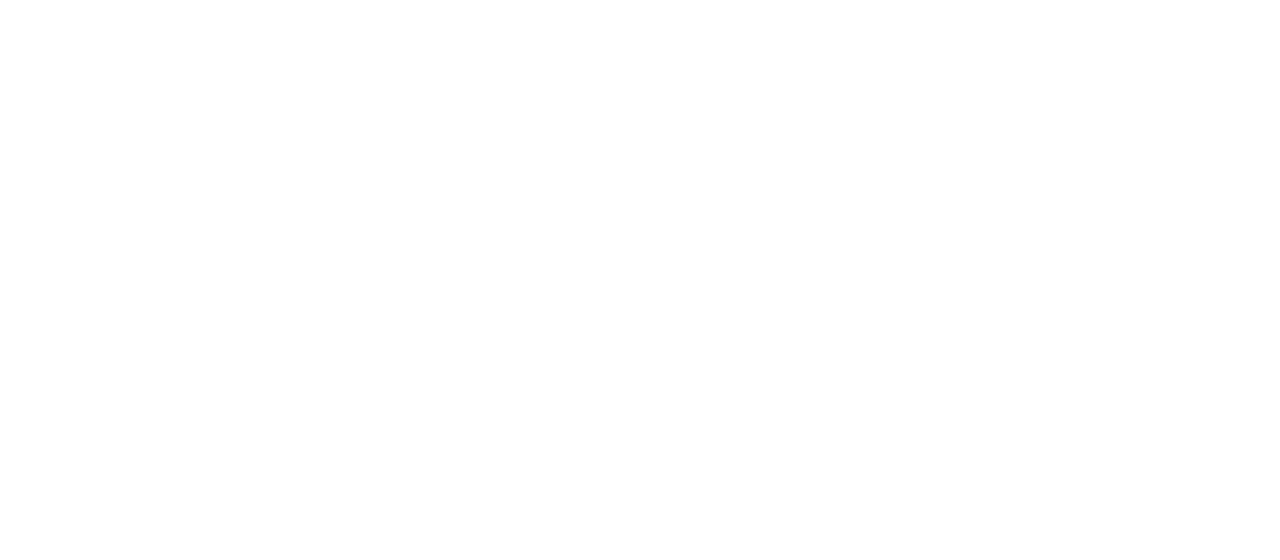
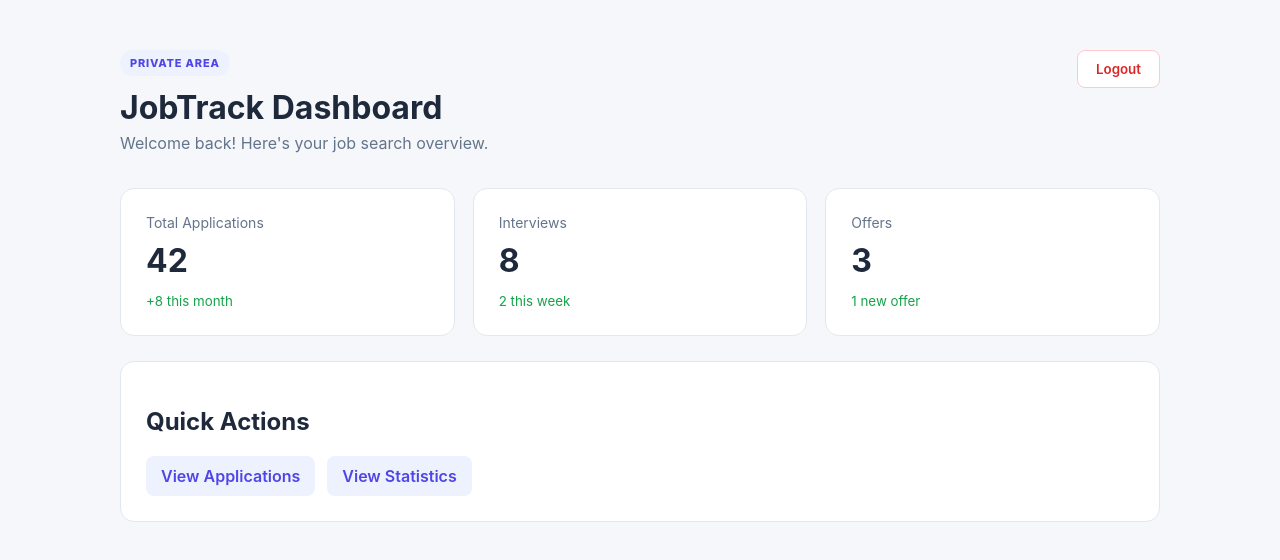
Before and after one commit to JaganReddy-33/100_Days_Full_Stack_Dev_Challenge, a React (Vite) app in the folder React_js/: page /dashboard in a window 1280 px wide. Shown: the top 560 px of the page. Built offline with nearby package versions, Linux system fonts and the light colour scheme; sample sign-in values are in the browser's storage.

Commit message:
Day 46: Learn React Router and routing patterns

```diff
--- a/React_js/src/DAY_46_Routing/4_Protected_Routes/App.jsx
+++ b/React_js/src/DAY_46_Routing/4_Protected_Routes/App.jsx
@@ -1,12 +1,43 @@
+import { Route, Routes } from "react-router-dom";
+import Home from "./Components/Home";
+import Login from "./Components/Login";
+import Dashboard from "./Components/Dashboard";
+import ProtectedRoute from "./Components/ProtectedRoute";
 
+import "./style.css";
 
+const Applications = () => {
+  return (
+    <div className="simple-page">
+      <h1>Applications</h1>
+      <p>Your job applications are displayed here.</p>
+    </div>
+  );
+};
+
+const Statistics = () => {
+  return (
+    <div className="simple-page">
+      <h1>Statistics</h1>
+      <p>Your job search statistics are displayed here.</p>
+    </div>
+  );
+};
 
 const App = () => {
   return (
-    <div>
 
-    </div>
-  )
-}
+      <Routes>
+        <Route path="/" element={<Home />} />
+        <Route path="/login" element={<Login />} />
 
-export default App
+        <Route element={<ProtectedRoute />}>
+          <Route path="/dashboard" element={<Dashboard />} />
+          <Route path="/applications" element={<Applications />} />
+          <Route path="/statistics" element={<Statistics />} />
+        </Route>
+      </Routes>
+  );
+};
+
+export default App;
--- a/React_js/src/DAY_46_Routing/4_Protected_Routes/Components/Dashboard.jsx
+++ b/React_js/src/DAY_46_Routing/4_Protected_Routes/Components/Dashboard.jsx
@@ -0,0 +1,80 @@
+import { Link, useNavigate } from "react-router-dom";
+
+const Dashboard = () => {
+  const navigate = useNavigate();
+
+  const handleLogout = () => {
+    localStorage.removeItem("isAuthenticated");
+
+    navigate("/login", { replace: true });
+  };
+
+  return (
+    <div className="dashboard-page">
+
+      <header className="dashboard-header">
+
+        <div>
+          <span className="badge">PRIVATE AREA</span>
+
+          <h1>JobTrack Dashboard</h1>
+
+          <p>
+            Welcome back! Here's your job search overview.
+          </p>
+        </div>
+
+        <button
+          onClick={handleLogout}
+          className="logout-button"
+        >
+          Logout
+        </button>
+
+      </header>
+
+      <div className="dashboard-grid">
+
+        <div className="dashboard-card">
+          <span>Total Applications</span>
+          <strong>42</strong>
+          <small>+8 this month</small>
+        </div>
+
+        <div className="dashboard-card">
+          <span>Interviews</span>
+          <strong>8</strong>
+          <small>2 this week</small>
+        </div>
+
+        <div className="dashboard-card">
+          <span>Offers</span>
+          <strong>3</strong>
+          <small>1 new offer</small>
+        </div>
+
+      </div>
+
+      <div className="dashboard-panel">
+
+        <h2>Quick Actions</h2>
+
+        <div className="quick-actions">
+
+          <Link to="/applications">
+            View Applications
+          </Link>
+
+          <Link to="/statistics">
+            View Statistics
+          </Link>
+
+        </div>
+
+      </div>
+
+    </div>
+  );
+};
+
+export default Dashboard;
--- a/React_js/src/DAY_46_Routing/4_Protected_Routes/Components/Home.jsx
+++ b/React_js/src/DAY_46_Routing/4_Protected_Routes/Components/Home.jsx
@@ -0,0 +1,32 @@
+import { Link } from "react-router-dom";
+
+const Home = () => {
+  return (
+    <div className="public-page">
+
+      <div className="hero-card">
+        <span className="badge">JOBTRACK</span>
+
+        <h1>Track your job search smarter.</h1>
+
+        <p>
+          Manage applications, interviews and job opportunities
+          from one organized dashboard.
+        </p>
+
+        <div className="hero-actions">
+          <Link to="/login" className="primary-button">
+            Login
+          </Link>
+
+          <Link to="/dashboard" className="secondary-button">
+            Open Dashboard
+          </Link>
+        </div>
+      </div>
+
+    </div>
+  );
+};
+
+export default Home;
--- a/React_js/src/DAY_46_Routing/4_Protected_Routes/Components/Login.jsx
+++ b/React_js/src/DAY_46_Routing/4_Protected_Routes/Components/Login.jsx
@@ -0,0 +1,38 @@
+import { useLocation, useNavigate } from "react-router-dom";
+
+const Login = () => {
+  const navigate = useNavigate();
+  const location = useLocation();
+
+  const from = location.state?.from || "/dashboard";
+
+  const handleLogin = () => {
+    localStorage.setItem("isAuthenticated", "true");
+
+    navigate(from, { replace: true });
+  };
+
+  return (
+    <div className="auth-page">
+      <div className="auth-card">
+        <div className="auth-icon">JT</div>
+
+        <h1>Welcome Back</h1>
+
+        <p>
+          Sign in to continue to your JobTrack dashboard.
+        </p>
+
+        <button onClick={handleLogin} className="primary-button">
+          Login
+        </button>
+
+        <small>
+          Demo authentication — no real credentials required.
+        </small>
+      </div>
+    </div>
+  );
+};
+
+export default Login;
--- a/React_js/src/DAY_46_Routing/4_Protected_Routes/Components/ProtectedRoute.jsx
+++ b/React_js/src/DAY_46_Routing/4_Protected_Routes/Components/ProtectedRoute.jsx
@@ -0,0 +1,21 @@
+import { Navigate, Outlet, useLocation } from "react-router-dom";
+
+const ProtectedRoute = () => {
+  const location = useLocation();
+
+  const isAuthenticated = localStorage.getItem("isAuthenticated") === "true";
+
+  if (!isAuthenticated) {
+    return (
+      <Navigate
+        to="/login"
+        replace
+        state={{ from: location.pathname }}
+      />
+    );
+  }
+
+  return <Outlet />;
+};
+
+export default ProtectedRoute;
--- /dev/null
+++ b/React_js/src/DAY_46_Routing/4_Protected_Routes/style.css
@@ -0,0 +1,220 @@
+* {
+  box-sizing: border-box;
+}
+body {
+  margin: 0;
+  font-family: Inter, system-ui, sans-serif;
+  background: #f5f7fb;
+  color: #1e293b;
+}
+button,
+a {
+  font-family: inherit;
+}
+.auth-page {
+  min-height: 100vh;
+  display: flex;
+  align-items: center;
+  justify-content: center;
+  background: radial-gradient(circle at top, #eef2ff, #f8fafc 55%);
+}
+.auth-card {
+  width: 390px;
+  padding: 40px;
+  background: white;
+  border: 1px solid #e2e8f0;
+  border-radius: 18px;
+  box-shadow: 0 20px 50px rgba(15, 23, 42, 0.08);
+  text-align: center;
+}
+.auth-icon {
+  width: 52px;
+  height: 52px;
+  margin: 0 auto 20px;
+  display: flex;
+  align-items: center;
+  justify-content: center;
+  border-radius: 14px;
+  background: #4f46e5;
+  color: white;
+  font-weight: 800;
+}
+.auth-card h1 {
+  margin-bottom: 10px;
+}
+.auth-card p {
+  color: #64748b;
+  line-height: 1.6;
+}
+.auth-card small {
+  display: block;
+  margin-top: 18px;
+  color: #94a3b8;
+}
+.primary-button,
+.secondary-button {
+  display: inline-block;
+  padding: 11px 18px;
+  border-radius: 8px;
+  text-decoration: none;
+  font-weight: 600;
+  cursor: pointer;
+}
+.primary-button {
+  border: none;
+  background: #4f46e5;
+  color: white;
+}
+.primary-button:hover {
+  background: #4338ca;
+}
+.secondary-button {
+  background: white;
+  color: #4f46e5;
+  border: 1px solid #c7d2fe;
+}
+.public-page {
+  min-height: 100vh;
+  display: flex;
+  align-items: center;
+  justify-content: center;
+  padding: 30px;
+}
+.hero-card {
+  max-width: 700px;
+  padding: 60px;
+  background: white;
+  border-radius: 22px;
+  border: 1px solid #e2e8f0;
+  text-align: center;
+  box-shadow: 0 20px 60px rgba(15, 23, 42, 0.07);
+}
+.hero-card h1 {
+  font-size: 44px;
+  line-height: 1.1;
+  margin: 18px 0;
+}
+.hero-card p {
+  color: #64748b;
+  line-height: 1.7;
+}
+.badge {
+  display: inline-block;
+  padding: 6px 10px;
+  border-radius: 20px;
+  background: #eef2ff;
+  color: #4f46e5;
+  font-size: 11px;
+  font-weight: 800;
+  letter-spacing: 0.8px;
+}
+.hero-actions {
+  display: flex;
+  justify-content: center;
+  gap: 12px;
+  margin-top: 30px;
+}
+.dashboard-page {
+  max-width: 1100px;
+  margin: auto;
+  padding: 50px 30px;
+}
+.dashboard-header {
+  display: flex;
+  align-items: flex-start;
+  justify-content: space-between;
+  gap: 20px;
+}
+.dashboard-header h1 {
+  margin: 12px 0 6px;
+  font-size: 32px;
+}
+.dashboard-header p {
+  margin: 0;
+  color: #64748b;
+}
+.logout-button {
+  padding: 10px 18px;
+  border: 1px solid #fecaca;
+  border-radius: 8px;
+  background: #fff;
+  color: #dc2626;
+  font-weight: 600;
+  cursor: pointer;
+}
+.logout-button:hover {
+  background: #fef2f2;
+}
+.dashboard-grid {
+  display: grid;
+  grid-template-columns: repeat(3, 1fr);
+  gap: 18px;
+  margin-top: 35px;
+}
+.dashboard-card {
+  padding: 25px;
+  background: white;
+  border: 1px solid #e2e8f0;
+  border-radius: 14px;
+}
+.dashboard-card span {
+  display: block;
+  color: #64748b;
+  font-size: 14px;
+}
+.dashboard-card strong {
+  display: block;
+  margin: 10px 0;
+  font-size: 32px;
+}
+.dashboard-card small {
+  color: #16a34a;
+}
+.dashboard-panel {
+  margin-top: 25px;
+  padding: 25px;
+  background: white;
+  border: 1px solid #e2e8f0;
+  border-radius: 14px;
+}
+.quick-actions {
+  display: flex;
+  gap: 12px;
+  margin-top: 18px;
+}
+.quick-actions a {
+  padding: 10px 15px;
+  border-radius: 8px;
+  background: #eef2ff;
+  color: #4f46e5;
+  text-decoration: none;
+  font-weight: 600;
+}
+.simple-page {
+  max-width: 900px;
+  margin: 60px auto;
+  padding: 40px;
+  background: white;
+  border-radius: 15px;
+  border: 1px solid #e2e8f0;
+}
+.simple-page p {
+  color: #64748b;
+}
+@media (max-width: 700px) {
+  .dashboard-grid {
+    grid-template-columns: 1fr;
+  }
+  .dashboard-header {
+    flex-direction: column;
+  }
+  .hero-card {
+    padding: 35px 25px;
+  }
+  .hero-card h1 {
+    font-size: 34px;
+  }
+  .hero-actions {
+    flex-direction: column;
+  }
+}
```
